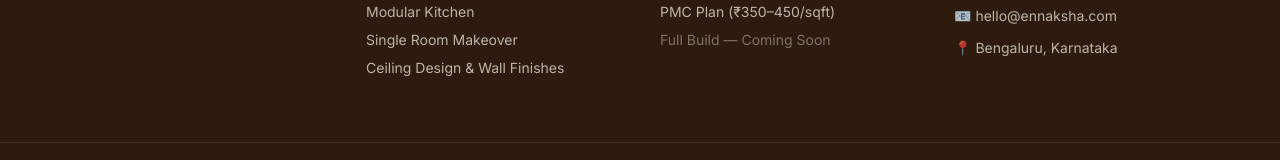
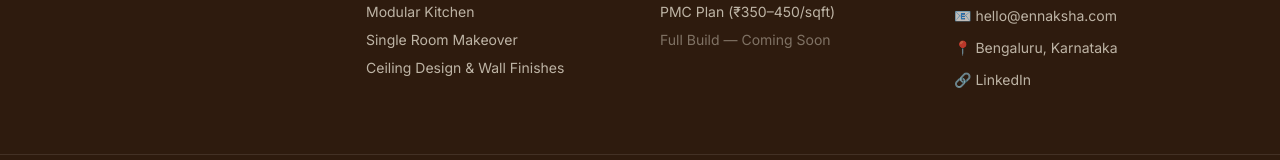
Before and after one commit to Sruti96/EnNaksha, a Next.js app: page / in a window 1280 px wide. Shown: the part 7266-7426 px from the top of the page. Built offline with nearby package versions, Linux system fonts and the light colour scheme; no server answers; a web font is replaced by a local one.

Commit message:
Footer: add LinkedIn link

```diff
--- a/components/sections/Footer.tsx
+++ b/components/sections/Footer.tsx
@@ -64,6 +64,16 @@ export default function Footer() {
               <li>📱 Contact No: +91 97311 90902</li>
               <li>📧 hello@ennaksha.com</li>
               <li>📍 Bengaluru, Karnataka</li>
+              <li>
+                <a
+                  href="https://in.linkedin.com/in/srutiarya-panda-csm-758b4a374"
+                  target="_blank"
+                  rel="noopener noreferrer"
+                  className="hover:text-warm-brown transition-colors"
+                >
+                  🔗 LinkedIn
+                </a>
+              </li>
             </ul>
           </div>
         </div>
```
